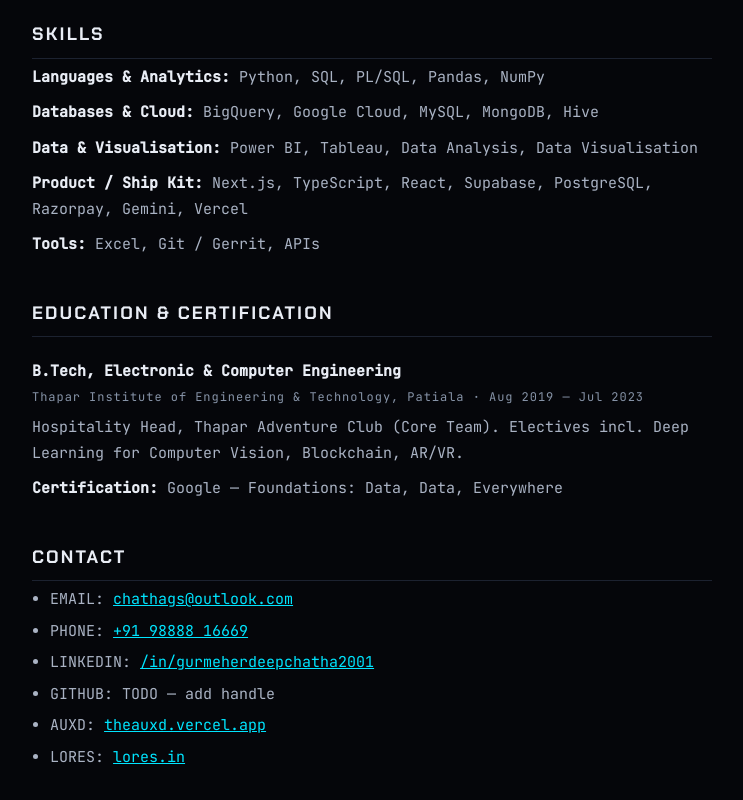
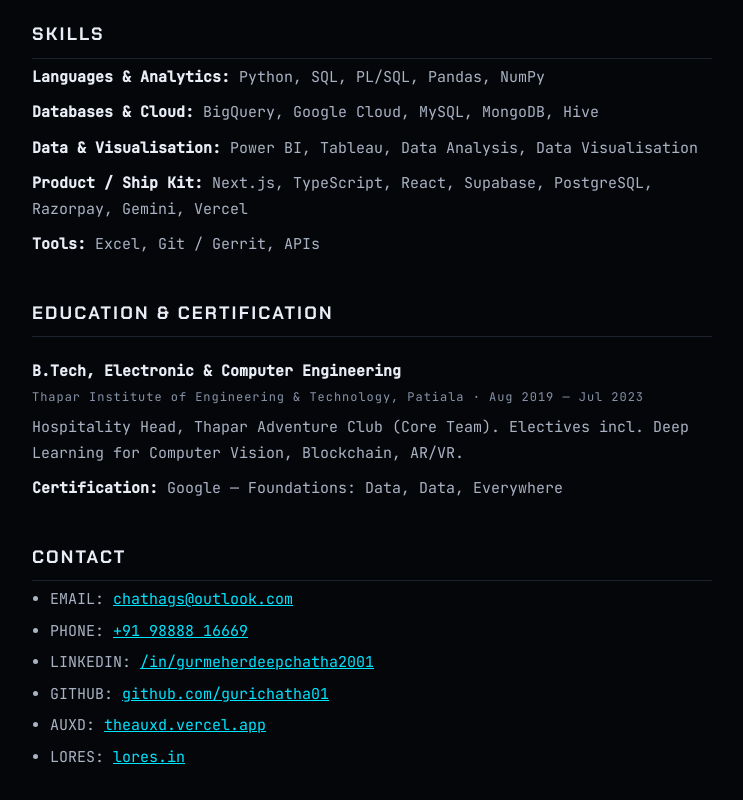
Before and after one commit to gurichatha01/cyberpunk-portfolio, a Next.js app: page /resume in a window 1280 px wide. Shown: the part 2004-2804 px from the top of the page, without its empty margins (268-1011 px from the left). Built offline with nearby package versions, Linux system fonts and the light colour scheme.

Commit message:
chnaged wording

```diff
--- a/content/journey.ts
+++ b/content/journey.ts
@@ -139,7 +139,7 @@
   {
     yr: '2026',
     when: '2026 — PRESENT',
-    org: 'SHIPPING',
+    org: 'FREELANCE',
     role: 'INDIE PRODUCT BUILDER',
     dur: 'ONGOING',
     nc: 'var(--magenta)',
@@ -154,7 +154,7 @@
         t: ' end to end — idea, UX, database, auth, catalogue, payments, deploy. The hard part was never the code; it was deciding what belongs in v1. Same instinct as the 2020 scanner, six years of tooling later.',
       },
     ],
-    augs: ['Next.js', 'TypeScript', 'Supabase', 'Razorpay', 'Gemini', 'Shipping'],
+    augs: ['Next.js', 'TypeScript', 'Supabase', 'Razorpay', 'Gemini', 'FREELANCE'],
   },
 ];
 
--- a/content/links.ts
+++ b/content/links.ts
@@ -49,12 +49,11 @@
   {
     id: 'github',
     label: 'GITHUB',
-    value: 'TODO — add handle',
-    href: '#',
-    status: 'AWAITING LINK',
+    value: 'github.com/gurichatha01',
+    href: 'https://github.com/gurichatha01',
+    status: 'CHANNEL OPEN',
     accent: 'var(--mute)',
     icon: 'git',
-    todo: true,
   },
   {
     id: 'auxd',
--- a/transmit.jsx
+++ b/transmit.jsx
@@ -87,7 +87,7 @@
     href:"mailto:add-your-email@domain.com", todo:true },
   { k:"LINKEDIN", v:"/in/gurmeherdeepchatha2001", st:"CHANNEL OPEN",   cc:"var(--cyan)",    icon:I.link,
     href:"https://www.linkedin.com/in/gurmeherdeepchatha2001/" },
-  { k:"GITHUB",   v:"add your github",            st:"CHANNEL OPEN",    cc:"var(--ink)",     icon:I.git,
+  { k:"GITHUB",   v:"https://github.com/gurichatha01",            st:"CHANNEL OPEN",    cc:"var(--ink)",     icon:I.git,
     href:"#", todo:true },
   { k:"AUXD",     v:"theauxd.vercel.app",         st:"● LIVE PRODUCT",  cc:"var(--magenta)", icon:I.disc,
     href:"https://theauxd.vercel.app" },
```
